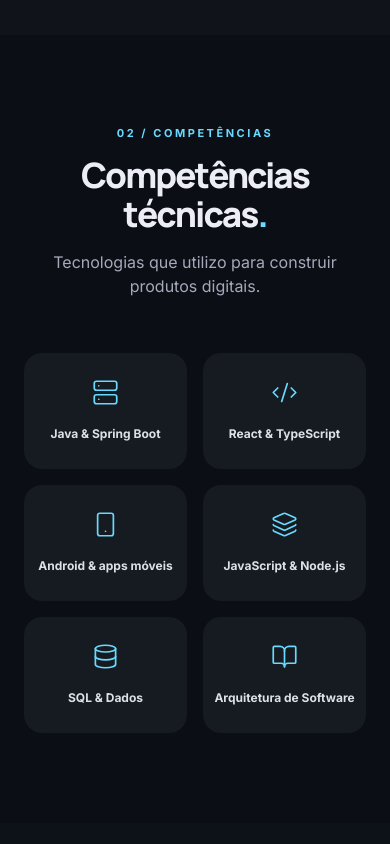
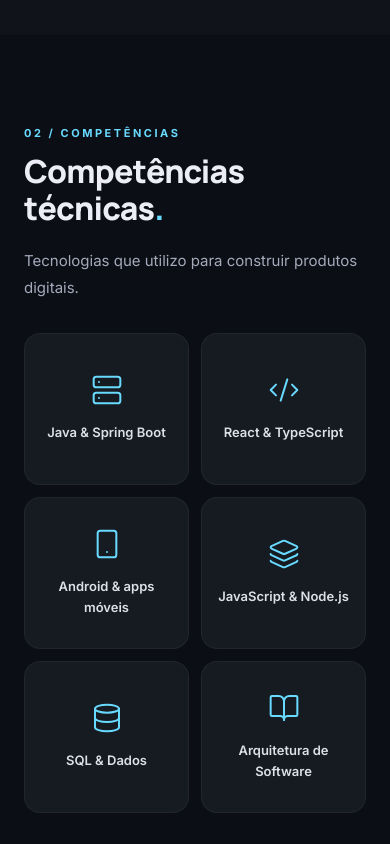
Before and after one commit to CleristonMP/portfolio-v2, a React (Vite) app: page / in a window 390 px wide. Shown: the part 2800-3644 px from the top of the page. Built offline with nearby package versions, Linux system fonts and the light colour scheme.

Commit message:
style(skills): refine responsive informational skill cards

```diff
--- a/src/sections/SkillsSection.tsx
+++ b/src/sections/SkillsSection.tsx
@@ -22,27 +22,32 @@ const skillIcons: Record<SkillIcon, LucideIcon> = {
 
 export function SkillsSection({ text }: SectionProps) {
   return (
-    <section id="skills" tabIndex={-1} className="section">
+    <section id="skills" tabIndex={-1} className="section skills-section">
       <div className="container">
         <div className="center-heading">
           <p className="kicker">{text.kickers.skills}</p>
-          <h2>
+          <h2 id="skills-title">
             {text.skills}
             <span className="dot">.</span>
           </h2>
           <p>{text.skillsLead}</p>
         </div>
-        <div className="skills-grid">
+        <ul className="skills-grid" role="list" aria-labelledby="skills-title">
           {skills.map(({ id, icon }) => {
             const Icon = skillIcons[icon];
             return (
-              <div className="skill" key={id}>
-                <Icon size={27} strokeWidth={1.5} />
+              <li className="skill" key={id}>
+                <Icon
+                  size={32}
+                  strokeWidth={1.5}
+                  aria-hidden="true"
+                  focusable="false"
+                />
                 <span>{text.skillLabels[id]}</span>
-              </div>
+              </li>
             );
           })}
-        </div>
+        </ul>
       </div>
     </section>
   );
--- a/src/styles.css
+++ b/src/styles.css
@@ -406,39 +406,58 @@ button {
   color: rgb(var(--color-text-hint));
   margin-top: 24px;
 }
-.center-heading {
+.skills-section .center-heading {
+  max-width: 680px;
   text-align: center;
-  margin-bottom: 55px;
+  margin: 0 auto 48px;
 }
-.center-heading > p:last-child {
+.skills-section .center-heading h2 {
+  font-size: clamp(32px, 4.5vw, 52px);
+  line-height: 1.15;
+  letter-spacing: -0.025em;
+  margin: 12px 0 20px;
+}
+.skills-section .center-heading > p:last-child {
   color: rgb(var(--color-text-skills-lead));
+  font-size: 15px;
+  line-height: 1.8;
+  max-width: 60ch;
+  margin: 0 auto;
 }
-.skills-grid {
+.skills-section .skills-grid {
   display: grid;
-  grid-template-columns: repeat(6, 1fr);
+  grid-template-columns: repeat(6, minmax(0, 1fr));
   gap: 16px;
+  list-style: none;
+  padding: 0;
+  margin: 0;
 }
-.skill {
-  min-height: 138px;
+.skills-section .skill {
+  min-width: 0;
+  min-height: 164px;
+  padding: 24px 16px;
   background: rgb(var(--color-surface-container));
-  border-radius: 18px;
+  border: 1px solid rgb(var(--color-neutral-white) / 0.05);
+  border-radius: 16px;
   display: flex;
   flex-direction: column;
-  gap: 19px;
+  gap: 20px;
   align-items: center;
   justify-content: center;
   color: rgb(var(--color-primary));
-  transition: background 0.2s;
+  cursor: default;
 }
-.skill:hover {
-  background: rgb(var(--color-surface-highest));
+.skills-section .skill svg {
+  display: block;
+  flex-shrink: 0;
 }
-.skill span {
+.skills-section .skill span {
   color: rgb(var(--color-text-skill));
   text-align: center;
-  font-size: 12px;
-  font-weight: 700;
-  padding: 0 7px;
+  font-size: 13px;
+  font-weight: 600;
+  line-height: 1.6;
+  max-width: 100%;
 }
 .about-section {
   background: rgb(var(--color-surface-about));
@@ -596,8 +615,8 @@ section:focus-visible {
   .projects-section .project-grid {
     grid-template-columns: repeat(2, 1fr);
   }
-  .skills-grid {
-    grid-template-columns: repeat(3, 1fr);
+  .skills-section .skills-grid {
+    grid-template-columns: repeat(3, minmax(0, 1fr));
   }
   .header .nav {
     gap: 16px;
@@ -721,11 +740,21 @@ section:focus-visible {
   .project-info p {
     min-height: 0;
   }
-  .skills-grid {
-    grid-template-columns: repeat(2, 1fr);
+  .skills-section .center-heading {
+    text-align: left;
+    margin-bottom: 32px;
   }
-  .skill {
-    min-height: 116px;
+  .skills-section .center-heading > p:last-child {
+    margin: 0;
+  }
+  .skills-section .skills-grid {
+    grid-template-columns: repeat(2, minmax(0, 1fr));
+    gap: 12px;
+  }
+  .skills-section .skill {
+    min-height: 152px;
+    padding: 24px 12px;
+    gap: 16px;
   }
   .about-grid,
   .contact-layout,
```
Also changed, not shown: 3 other files (tests, documents, lock files or other folders).
